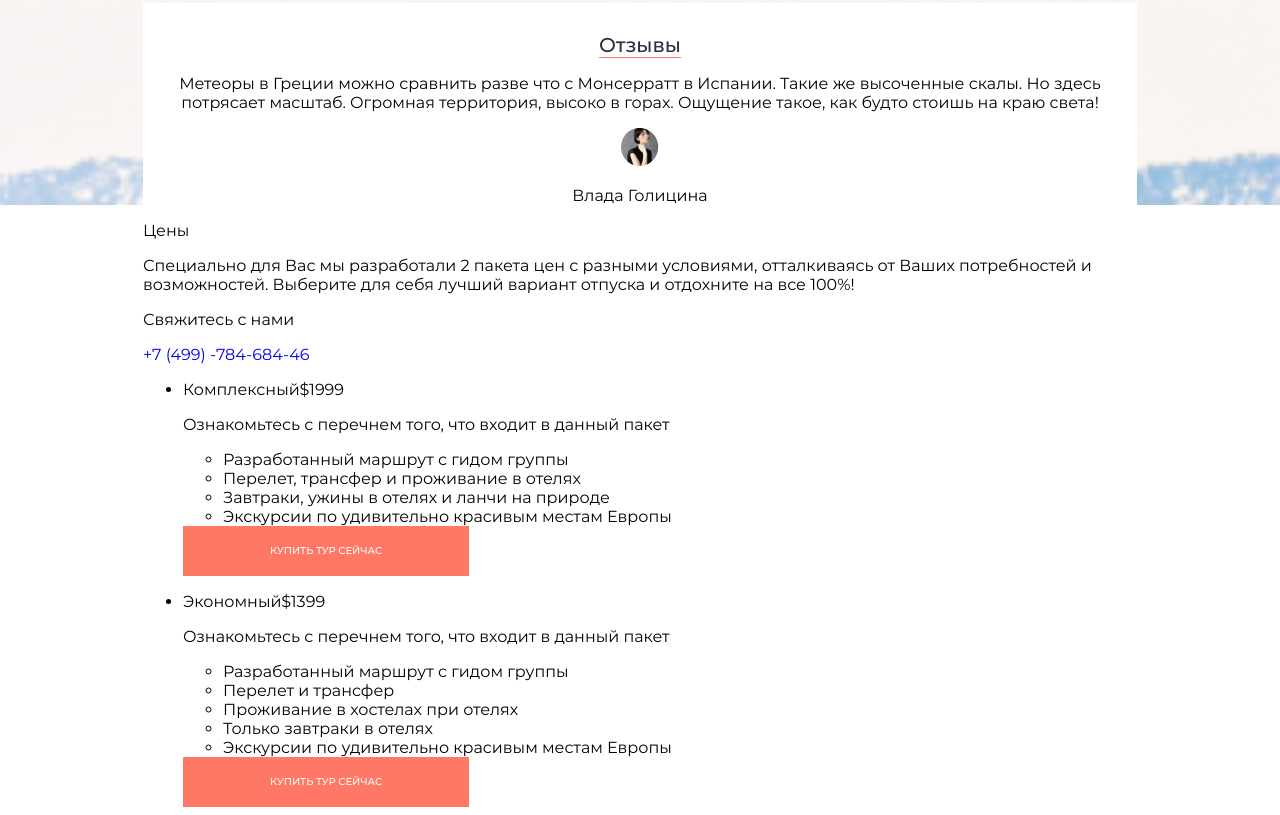
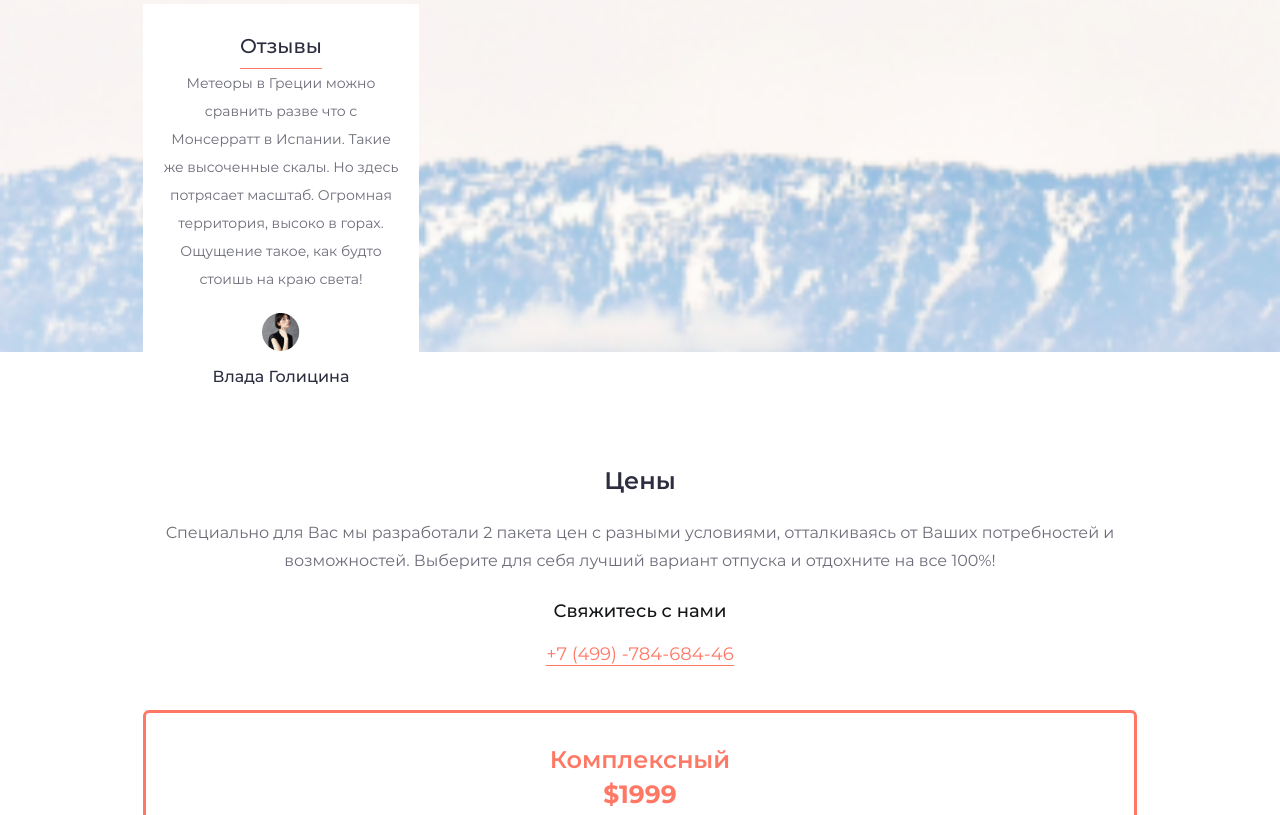
Before and after one commit to Aknazew686/travel, a website: page source/index.html in a window 1280 px wide. Shown: the part 3260-4075 px from the top of the page. Drawn offline with nearby package versions, Linux system fonts and the light colour scheme; files that its build step writes are made by us from their sources.

Commit message:
вносит изменения

```diff
--- a/source/index.html
+++ b/source/index.html
@@ -126,22 +126,22 @@
           <a href="tel:+749978468446" class="feadback__phone">+7 (499) -784-684-46</a>
         </div>
         <ul class="plan__list">
-          <li class="plan__item">
+          <li class="plan__item plan__item--active">
             <div class="price">
-              <p class="price__rate">Комплексный<span class="price__cost">$1999</span></p>
+              <p class="price__rate price__rate--active">Комплексный<br><span class="price__cost">$1999</span></p>
               <p class="price__info">Ознакомьтесь с перечнем того, что входит в данный пакет</p>
               <ul class="price__list">
-                <li class="price__item">Разработанный маршрут с гидом группы</li>
-                <li class="price__item">Перелет, трансфер и проживание в отелях</li>
-                <li class="price__item">Завтраки, ужины в отелях и ланчи на природе</li>
-                <li class="price__item">Экскурсии по удивительно красивым местам Европы</li>
+                <li class="price__item price__item--active">Разработанный маршрут с гидом группы</li>
+                <li class="price__item price__item--active">Перелет, трансфер и проживание в отелях</li>
+                <li class="price__item price__item--active">Завтраки, ужины в отелях и ланчи на природе</li>
+                <li class="price__item price__item--active">Экскурсии по удивительно красивым местам Европы</li>
               </ul>
-              <a class="button" href="#">купить тур сейчас</a>
             </div>
+            <a class="button" href="#">купить тур сейчас</a>
           </li>
           <li class="plan__item">
             <div class="price">
-              <p class="price__rate">Экономный<span class="price__cost">$1399</span></p>
+              <p class="price__rate">Экономный<br><span class="price__cost">$1399</span></p>
               <p class="price__info">Ознакомьтесь с перечнем того, что входит в данный пакет</p>
               <ul class="price__list">
                 <li class="price__item">Разработанный маршрут с гидом группы</li>
@@ -150,8 +150,8 @@
                 <li class="price__item">Только завтраки в отелях</li>
                 <li class="price__item">Экскурсии по удивительно красивым местам Европы</li>
               </ul>
-              <a class="button" href="#">купить тур сейчас</a>
             </div>
+            <a class="button" href="#">купить тур сейчас</a>
           </li>
         </ul>
       </div>
--- a/source/less/blocks/button.less
+++ b/source/less/blocks/button.less
@@ -6,5 +6,5 @@
   text-transform: uppercase;
   color: #ffffff;
   background-color: @color-main;
-  padding: 19px 87px;
+  padding: 19px 84px;
 }
--- /dev/null
+++ b/source/less/blocks/feadback.less
@@ -0,0 +1,21 @@
+.feadback__text {
+  font-weight: 500;
+  font-size: 18px;
+  line-height: 34px;
+  color: @color-danger;
+  padding: 0;
+  margin: 0;
+  margin-bottom: 10px;
+}
+
+.feadback__phone {
+  font-weight: normal;
+  font-size: 18px;
+  line-height: 32px;
+  color: @color-main;
+  border-bottom: 1px solid @color-main;
+}
+
+.feadback {
+  margin-bottom: 40px;
+}
--- /dev/null
+++ b/source/less/blocks/plan.less
@@ -0,0 +1,40 @@
+.plan {
+  text-align: center;
+}
+
+.plan__heading {
+  font-weight: 600;
+  font-size: 24px;
+  line-height: 1.5;
+  color: @color-warning;
+  padding: 0;
+  margin: 0;
+  margin-bottom: 20px;
+}
+
+.plan__description {
+  font-weight: normal;
+  font-size: 16px;
+  line-height: 1.7;
+  color: rgba(44, 46, 63, 0.7);
+  padding: 0;
+  margin: 0;
+  margin-bottom: 20px;
+}
+
+.plan__list {
+  padding: 0;
+  margin: 0;
+  list-style: none;
+}
+
+.plan__item {
+  border: 1px solid rgba(44, 46, 63, 0.3);
+  border-radius: 6px 6px 0 0;
+  padding-top: 30px;
+  margin-bottom: 30px;
+}
+
+.plan__item--active {
+  border: 3px solid #FE7865;
+}
--- /dev/null
+++ b/source/less/blocks/price.less
@@ -0,0 +1,63 @@
+.price__rate {
+  font-weight: 600;
+  font-size: 24px;
+  line-height: 34px;
+  color: rgba(20, 21, 23, 0.7);
+  padding: 0;
+  margin: 0;
+  margin-bottom: 11px;
+}
+
+.price__rate--active {
+  color: @color-main;
+}
+
+.price__cost {
+  font-weight: bold;
+  font-size: 25px;
+}
+
+.price__info {
+  width: 236px;
+  font-weight: 400;
+  font-size: 16px;
+  line-height: 24px;
+  color: @color-warning;
+  padding: 0;
+  margin: 0 auto;
+  margin-bottom: 31px;
+  padding-bottom: 10px;
+  border-bottom: 1px solid @color-main;
+}
+
+.price__list {
+  padding: 0;
+  margin: 0;
+  list-style: none;
+  text-align: left;
+}
+
+.price__item {
+  position: relative;
+  font-weight: 400;
+  font-size: 16px;
+  line-height: 32px;
+  color: @color-warning;
+  padding-left: 63px;
+}
+
+.price__item::after {
+  content: '';
+  position: absolute;
+  top: 5px;
+  left: 20px;
+  width: 22px;
+  height: 22px;
+  background-image: url(../img/mark-red.svg);
+  background-repeat: no-repeat;
+  background-position: 0 0;
+}
+
+.price__item--active::after {
+  background-image: url(../img/mark.svg);
+}
--- a/source/less/blocks/reviews.less
+++ b/source/less/blocks/reviews.less
@@ -7,16 +7,48 @@
   padding: 0;
   margin: 0;
   border-bottom: 1px solid @color-main;
+  padding-bottom: 10px;
 }
 
 .reviews {
+  position: relative;
+  height: 349px;
   text-align: center;
   background-image: url("../img/bg-reviews-mobile.png");
   background-size: cover;
   padding-top: 50px;
+  margin-bottom: 111px;
 }
 
 .reviews__wrapper {
+  position: absolute;
+  top: 51px;
   padding-top: 30px;
+  padding-right: 20px;
+  padding-left: 20px;
   background-color: #ffffff;
 }
+
+.reviews__text {
+  width: 236px;
+  font-weight: 400;
+  font-size: 14px;
+  line-height: 28px;
+  padding: 0;
+  margin: 0 auto;
+  margin-bottom: 20px;
+  color: rgba(44, 46, 63, 0.7);
+}
+
+.reviews__name {
+  font-weight: 500;
+  font-size: 16px;
+  line-height: 24px;
+  color: @color-warning;
+  padding: 0;
+  margin: 0;
+}
+
+.reviews__avatar {
+  margin-bottom: 10px;
+}
--- a/source/less/style.less
+++ b/source/less/style.less
@@ -14,3 +14,6 @@
 @import "blocks/description.less";
 @import "blocks/button.less";
 @import "blocks/reviews.less";
+@import "blocks/plan.less";
+@import "blocks/feadback.less";
+@import "blocks/price.less";
```
Also changed, not shown: source/img/mark-red.svg (added), source/img/mark.svg (added).
